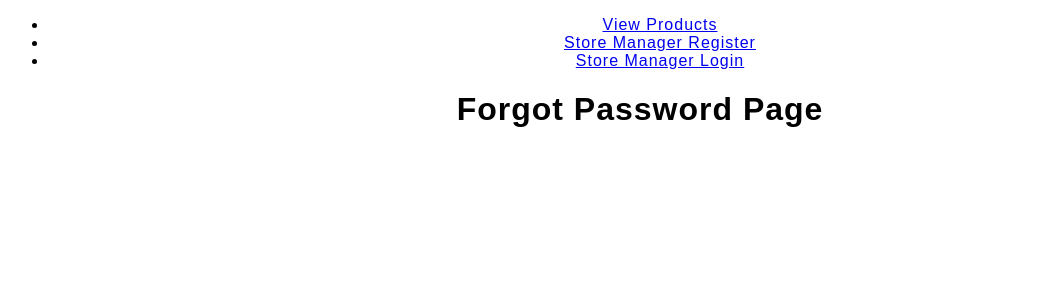
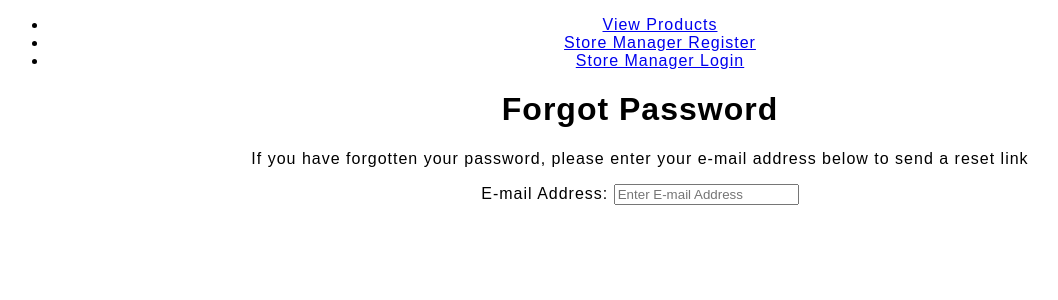
Before and after one commit to sabin2000pro/DEStore, a React (Create React App) app in the folder frontend/: page /forgotpassword in a window 1280 px wide. Shown: the top 300 px of the page, without its empty margins (0-1058 px from the left). Built offline with nearby package versions, Linux system fonts and the light colour scheme.

Commit message:
Adding Forgot password front-end code

```diff
--- a/frontend/src/pages/ForgotPasswordPage.js
+++ b/frontend/src/pages/ForgotPasswordPage.js
@@ -1,9 +1,9 @@
-import React, {useState, useEffect} from 'react';
+import React, {useState} from 'react';
 import axios from 'axios';
+import {useHistory} from 'react-router-dom';
 
 const ForgotPasswordPage = () => {
-    const [email, setEmail] = useState(""); // E-mail Variable
-    const [error, setError] = useState("");
+    const [email, setEmail] = useState("");
 
     const forgotPasswordHandler = async (e) => {
         try {
@@ -11,16 +11,25 @@ const ForgotPasswordPage = () => {
         }
 
         catch(error) {
-
+            if(error) {
+                console.log(error);
+            }
         }
     }
 
+   return (
+    <div>
+        <h1>Forgot Password</h1>
+        <p>If you have forgotten your password, please enter your e-mail address below to send a reset link </p>
 
-    return (
-        <div>
-            <h1>Forgot Password Page </h1>
-        </div>
-    )
+        <form onSubmit = {forgotPasswordHandler}>
+            <label for = "email">E-mail Address: </label>
+            <input type = "email" required id = "email" placeholder = "Enter E-mail Address" onChange = {(e) => {setEmail(e.target.value)}} />
+        </form>
+
+    </div>
+   )
+
 };
 
 export default ForgotPasswordPage;
```
